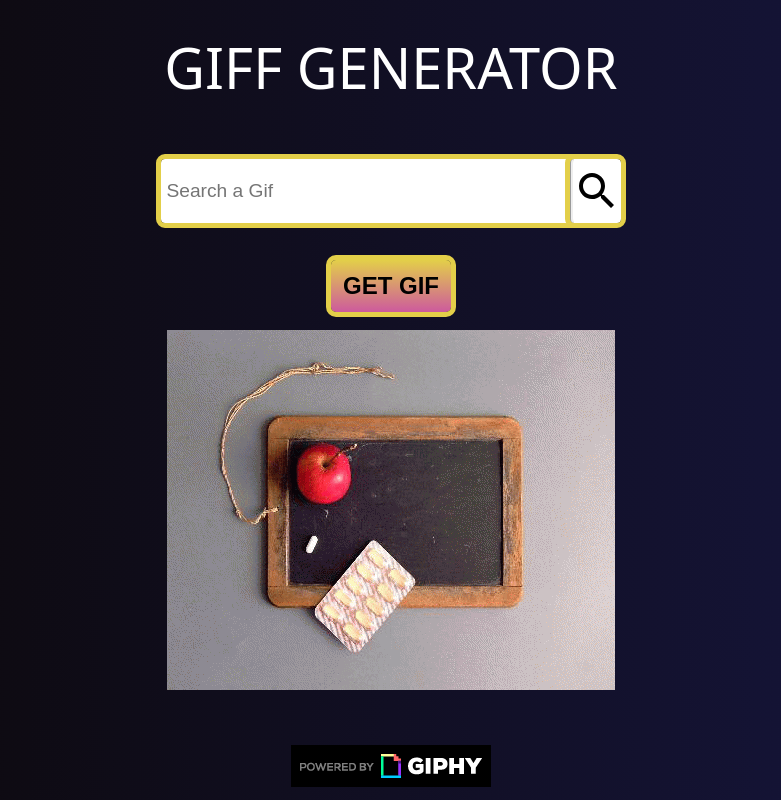
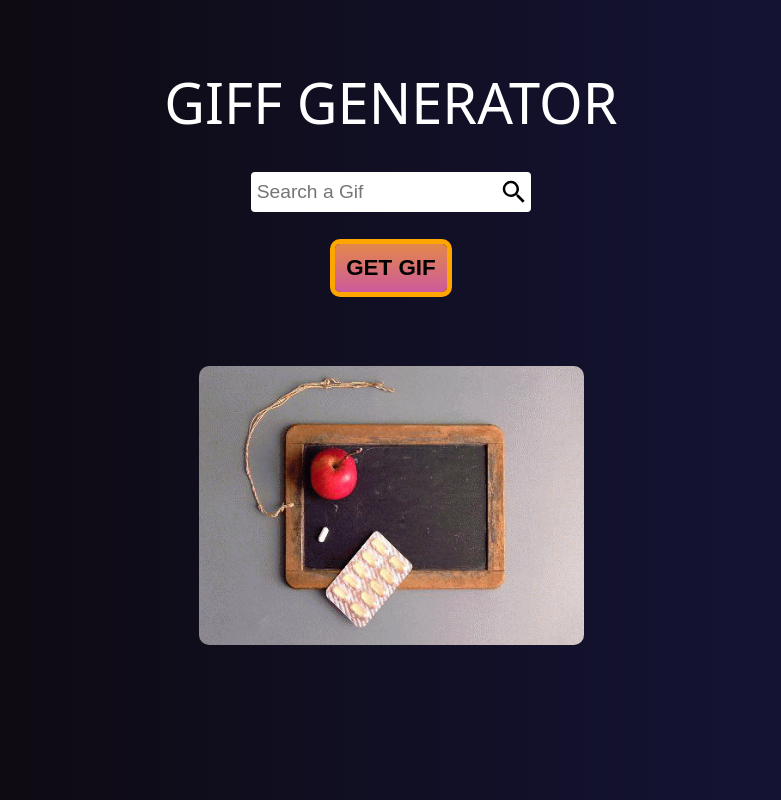
Before and after one commit to carlosfrontend/gif-generator, a website built with webpack: page src/index.html in a window 1280 px wide. Shown: the whole page, without its empty margins (249-1030 px from the left). Built offline with nearby package versions, Linux system fonts and the light colour scheme; a web font is replaced by a local one.

Commit message:
Fix: Change some styles

```diff
--- a/src/styles/main.css
+++ b/src/styles/main.css
@@ -1,79 +1,81 @@
-*{
+* {
   margin: 0;
   padding: 0;
   box-sizing: border-box;
 }
 
-html,body{
+html,
+body {
   width: 100%;
   height: 100%;
-    overflow: hidden;
-    background: linear-gradient(to right, #0c0808, #16163f)
+  overflow-x: hidden;
+  background: linear-gradient(to right, #0c0808, #16163f);
 }
 
-#container{
-    display: flex;
-    flex-direction: column;
-    justify-content: space-evenly;
-    gap:2em;
+#container {
+  gap: 2em;
   width: 100%;
   height: 100%;
-    padding: .5em;
 }
 
-#header{
+#header {
   display: flex;
   justify-content: center;
   align-items: center;
-    padding: 1em;
+  padding: 2em;
 }
 
-h1.title{
+h1.title {
   width: 100%;
   font-size: 3.5rem;
   text-align: center;
-    color:#ffffff;
+  color: #ffffff;
   font-family: "Honk", system-ui;
   font-optical-sizing: auto;
   font-weight: 500;
   font-style: normal;
-    font-variation-settings:
-      "MORF" 24,
-      "SHLN" 45;
+  font-variation-settings: "MORF" 24, "SHLN" 45;
 }
 
-#search-container{
-    display:flex;
-    width: 100%;
-    height: 4em;
-    padding: 0 1em;
+#search-container {
+  margin: auto;
   display: flex;
-    justify-content: center;
+  justify-content: end;
+  width: 280px;
+  background-color: white;
+  height: 40px;
+  margin-bottom: 2em;
+  border-radius: 8px;
 }
 
-input#search{
+input#search {
   width: 100%;
   font-size: 1.2rem;
   font-family: sans-serif;
-    border:1px solid gray;
-    padding: 0 0.3em;
+  border: 1px solid gray;
+  padding: 0.2em 0.3em;
   border: none;
-    border-radius:4px 0 0 4px;
-    outline: 5px solid #e3cf49;
+  border-radius: 4px;
+  height: 40px;
+  display: flex;
+  justify-content: end;
+  outline: none;
+  border: none;
 }
 
-#search-button{
+#search-button {
+    cursor: pointer;
+    background-color: #ffffff;
+    outline: none;
+    border: none;
+    width: 40px;
+    height: 40px;
     display: flex;
     justify-content: center;
     align-items: center;
-    border: none;
-    border-radius:4px;
-    outline: 5px solid #e3cf49;
-    border-left-style: groove;
-    cursor: pointer;
-    background-color: #ffffff;
+    border-radius: 4px;
 }
-#img-container{
+#img-container {
   width: 100%;
   height: 40vh;
   display: flex;
@@ -81,96 +83,94 @@ input#search{
   align-items: center;
 }
 
-#button-container{
+#button-container {
   width: 100%;
   display: flex;
   justify-content: center;
+  align-items: center;
 }
 
-.get-gif-button{
-    font-size: 1.5rem;
-    padding: .5em;
-    background: linear-gradient(to bottom, #e3cf49, #cd5a9d);
+.get-gif-button {
+  font-size: 1.4rem;
+  padding: 0.5em;
+  background: linear-gradient(to bottom, #e38749, #cd5a9d);
   border: none;
   border-radius: 5px;
   cursor: pointer;
   font-family: sans-serif;
   font-weight: bold;
-    outline: 5px solid #e3cf49;
+  margin-bottom: 2em;
+  outline: 5px solid orange;
 }
 
-#magnify-icon{
-    height: 6vh;
+#magnify-icon {
+  height: 30px;
+  width: 30px;
+  background-color: transparent;
+  border: none;
 }
 
-.result{
-    width: 100%;
-    height: 30vh;
+.result {
+  width: 290px;
+  height: 240px;
+  object-fit: cover;
+  object-position: center center;
+  border-radius: 8px;
 }
 
-#attr-container{
-    width: 100%;
-    height: auto;
-    display: flex;
-    justify-content: center;
-    align-items: center;
+.attr-image {
+  width: 200px;
+  padding: 1em;
 }
 
-.attr-image{
-    width: 200px;
-}
-
-#error-container{
+#error-container {
+  position: relative;
+  top: 5em;
   width: 100%;
   display: flex;
   justify-content: center;
+  margin: auto;
+
 }
 
-.error{
-    width: 40ch;
+.error {
+  position: absolute;
+  bottom: 0;
+  width: 290px;
   color: red;
   font-family: sans-serif;
   font-weight: bold;
   font-size: 1rem;
 }
 
-@media screen and (min-width:768px) {
-    .result{
-        width: 30vw;
-        height: 50vh;
+#attr-container {
+  position: relative;
+  top: 10em;
+  display: flex;
+  justify-content: center;
+  margin: 0 auto;
+  width: 100%;
+  height: auto;
+  bottom: 0;
+}
+@media (min-width: 640px) {
+  #header {
+    padding-top: 4em;
+  }
+  #container{
+    height: 100vh;
+  }
+  .result {
+    margin-top: 1em;
+    width: 385px;
+    height: 279px;
+    object-fit: cover;
+    border-radius: 10px;
+    object-position: center center;
+  }
+
+
+  .error {
+    width: 385px;
   }
 }
-
-@media screen and (min-width:375px) {
-    .result{
-        width: 70vw;
-        height: 33vh;
-    }
-}
-
-@media screen and (min-width:768px) {
-    .result{
-        width: 50vw;
-        height: 45vh;
-    }
-    input#search{
-        width: 45vw;
-    }
-}
-
-@media screen and (min-width:768px) {
-    .result{
-        width: 50vw;
-        height: 45vh;
-    }
-}
-
-@media screen and (min-width:1024px) {
-    .result{
-        width: 35vw;
-        height: 45vh;
-    }
-    input#search{
-        width: 32vw;
-    }
-}
```
Also changed, not shown: dist/index.html, 4 other files. Lines whose indentation alone changed are shown as unchanged.
